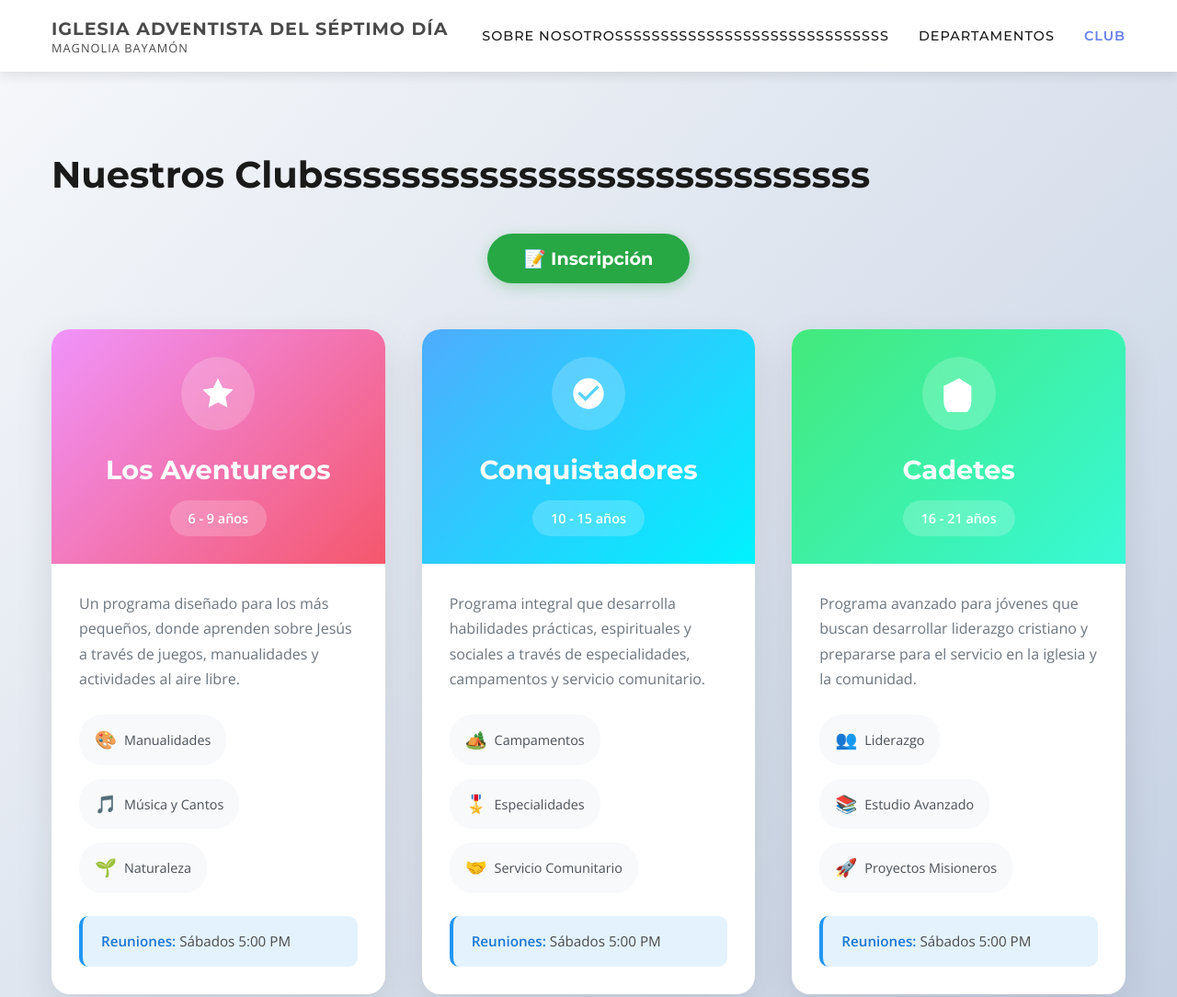
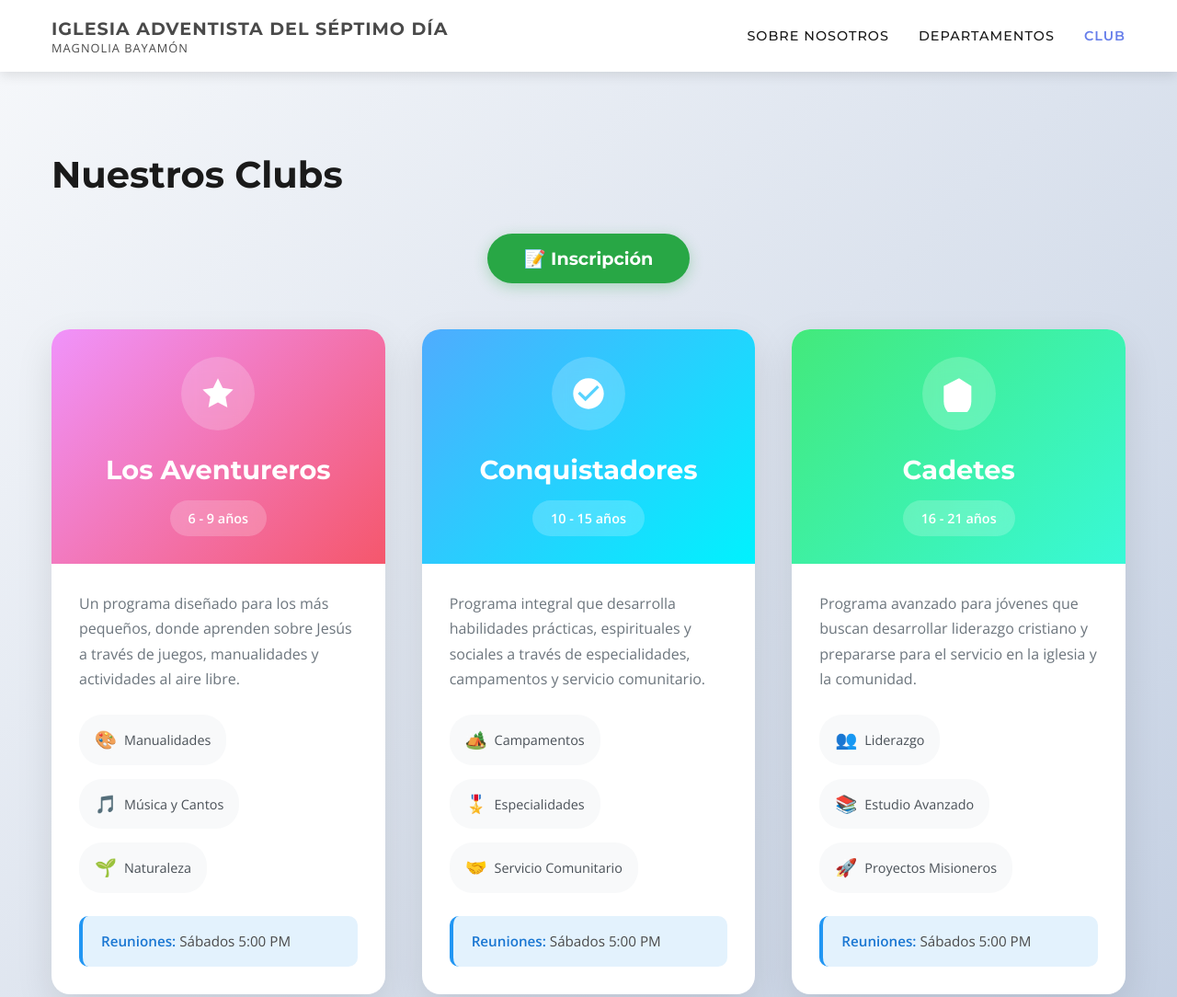
Before and after one commit to rojascruz/IASD-Magnolia, a plain HTML site: page club.html in a window 1280 px wide. Shown: the top 1084 px of the page at 92% size. Drawn offline with nearby package versions, Linux system fonts and the light colour scheme.

Commit message:
Update club.html

```diff
--- a/club.html
+++ b/club.html
@@ -33,7 +33,7 @@
             </div>
             <nav>
                 <ul>
-                    <li><a href="index.html">Sobre Nosotrossssssssssssssssssssssssssssss</a></li>
+                    <li><a href="index.html">Sobre Nosotros</a></li>
                     <li><a href="departamentos.html">Departamentos</a></li>
                     <li><a href="club.html" class="active">Club</a></li>
                 </ul>
@@ -49,7 +49,7 @@
     <!-- Sección Clubs -->
     <section class="clubs">
         <div class="container">
-            <h2 class="section-title">Nuestros Clubssssssssssssssssssssssssssss</h2>
+            <h2 class="section-title">Nuestros Clubs</h2>
 
             <!-- Botón de Inscripción Verde -->
             <div class="inscription-button-container">
```
